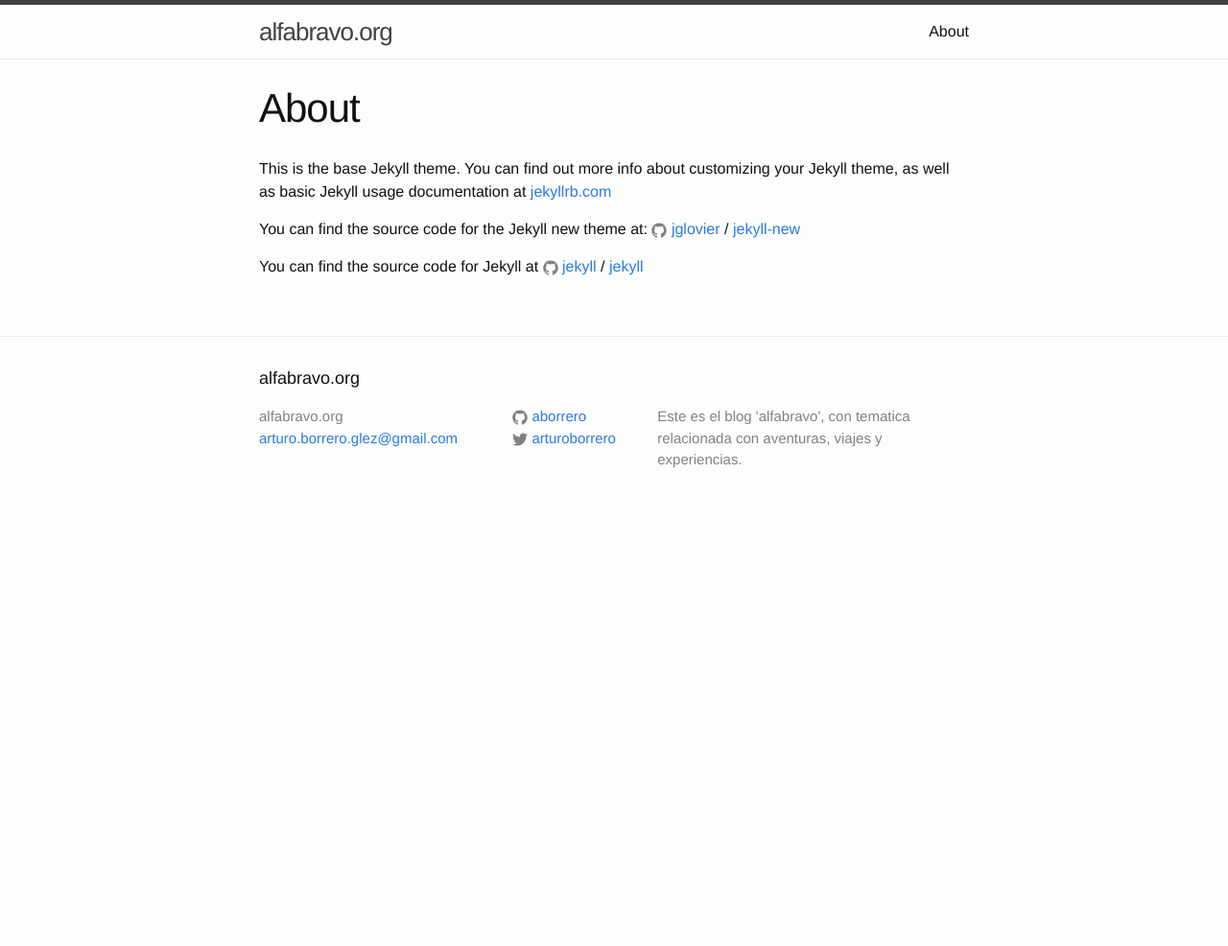
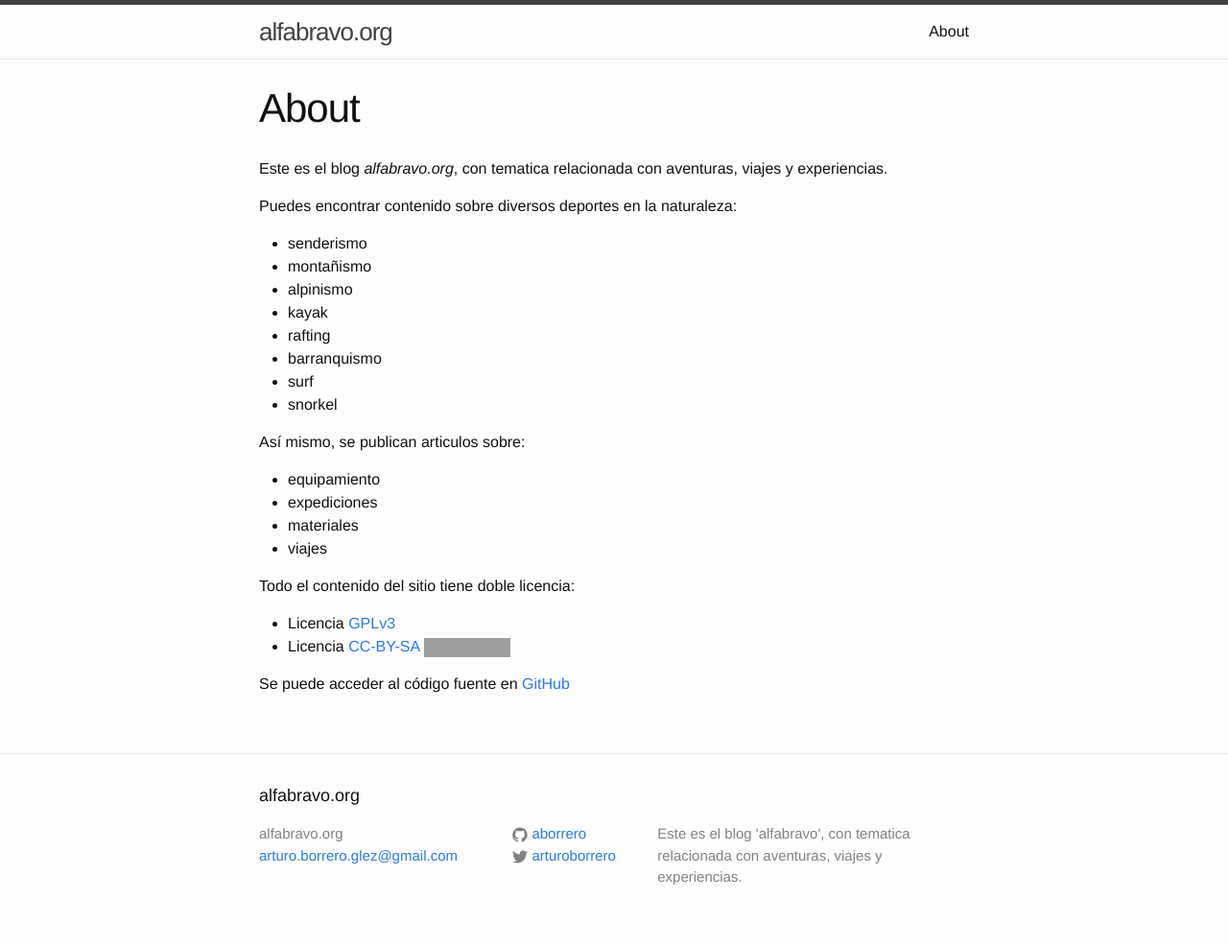
Before and after one commit to aborrero/alfabravo.org, a Jekyll site: the page built from about.md, in a window 1280 px wide. Shown: the whole page at 96% size. Built offline with Jekyll 4.4.1, drawn with Linux system fonts in a browser that asks for light colours; before the commit the page ends 900 px from its top, so only the background shows below that; grey boxes are pictures that could not be loaded.

Commit message:
about.md: update info
The previous info was the example of the fresh jekyll deployment.

Signed-off-by: Arturo Borrero Gonzalez <arturo.borrero.glez@gmail.com>

```diff
--- a/about.md
+++ b/about.md
@@ -4,12 +4,29 @@
 permalink: /about/
 ---
 
-This is the base Jekyll theme. You can find out more info about customizing your Jekyll theme, as well as basic Jekyll usage documentation at [jekyllrb.com](http://jekyllrb.com/)
+Este es el blog *alfabravo.org*, con tematica relacionada con aventuras, viajes y experiencias.
 
-You can find the source code for the Jekyll new theme at:
-{% include icon-github.html username="jglovier" %} /
-[jekyll-new](https://github.com/jglovier/jekyll-new)
+Puedes encontrar contenido sobre diversos deportes en la naturaleza:
 
-You can find the source code for Jekyll at
-{% include icon-github.html username="jekyll" %} /
-[jekyll](https://github.com/jekyll/jekyll)
+* senderismo
+* montañismo
+* alpinismo
+* kayak
+* rafting
+* barranquismo
+* surf
+* snorkel
+
+Así mismo, se publican articulos sobre:
+
+* equipamiento
+* expediciones
+* materiales
+* viajes
+
+Todo el contenido del sitio tiene doble licencia:
+
+* Licencia [GPLv3](http://www.gnu.org/licenses/gpl-3.0.html)
+* Licencia [CC-BY-SA](http://creativecommons.org/licenses/by-sa/4.0) ![CC-BY-SA](https://i.creativecommons.org/l/by-sa/4.0/80x15.png)
+
+Se puede acceder al código fuente en [GitHub](https://github.com/aborrero/alfabravo.org)
```
Also changed, not shown: 2 other files.
